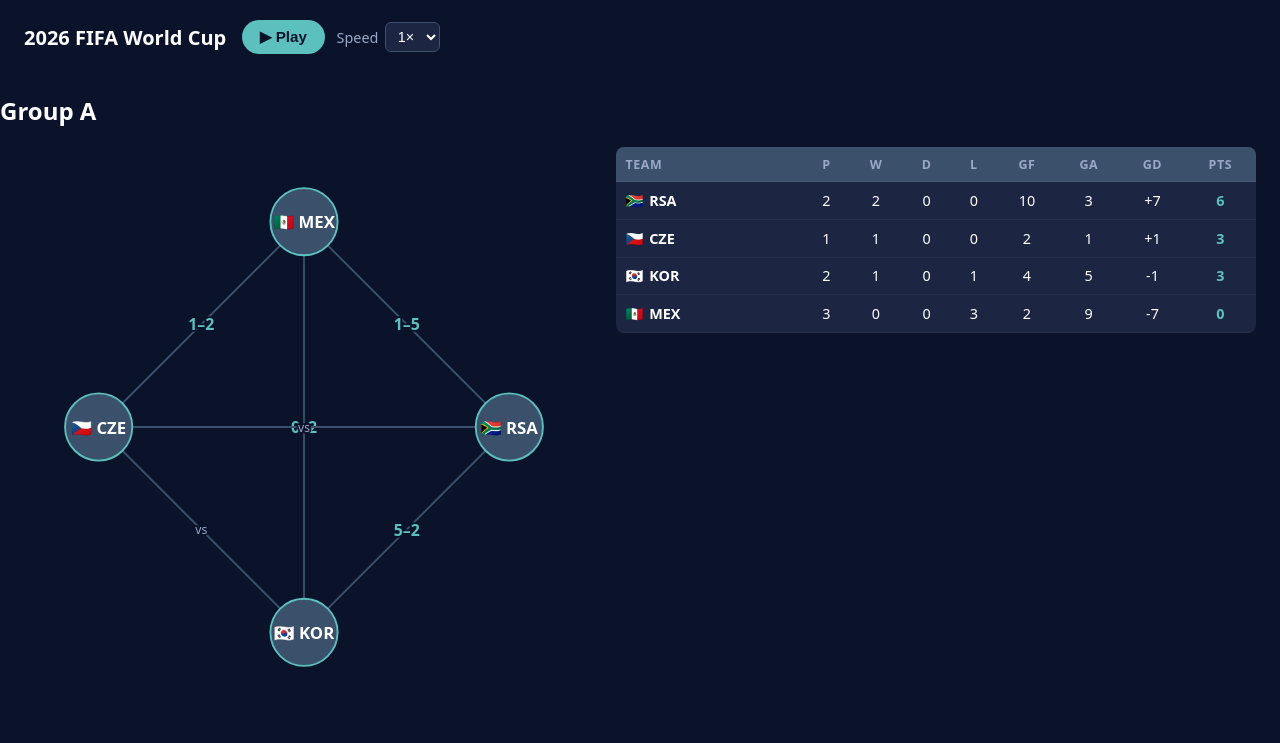
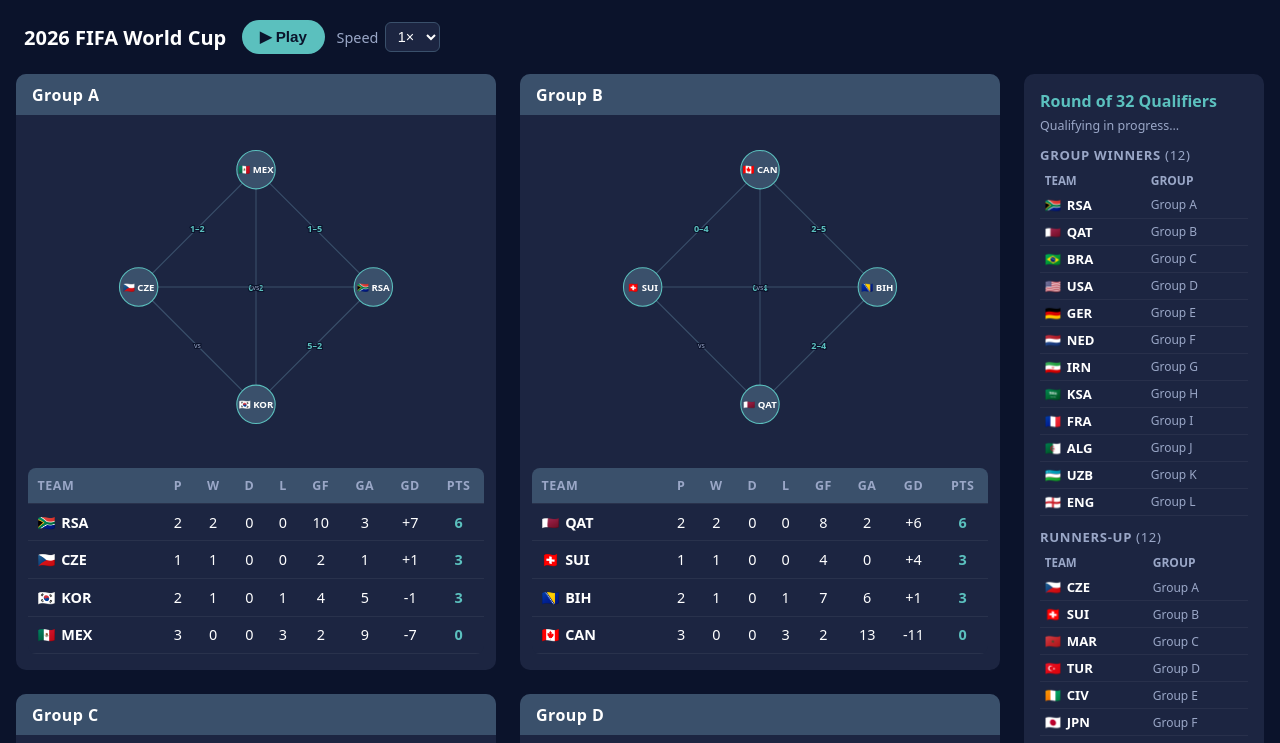
Before and after one commit to rodrigoluizs/world-cup-simulator, a website built with Vite: page index.html in a window 1280 px wide. Shown: the top 743 px of the page. Built offline with nearby package versions, Linux system fonts and the light colour scheme.

Commit message:
feat(style): add groups-grid layout and qualification sidebar styles

```diff
--- a/src/style.css
+++ b/src/style.css
@@ -210,3 +210,112 @@ body {
 .standing-row.qualified .col-pts {
   color: #7de8e6;
 }
+
+/* Tournament layout: groups grid + qualification sidebar */
+.tournament-layout {
+  display: flex;
+  align-items: flex-start;
+  gap: 1.5rem;
+  padding: 0 1rem 2rem;
+}
+
+.groups-grid {
+  flex: 1 1 0;
+  display: grid;
+  grid-template-columns: repeat(auto-fill, minmax(480px, 1fr));
+  gap: 1.5rem;
+}
+
+.group-panel {
+  background: var(--panel);
+  border-radius: 10px;
+  overflow: hidden;
+}
+
+.group-title {
+  font-size: 1rem;
+  font-weight: 700;
+  margin: 0;
+  padding: 0.6rem 1rem;
+  background: var(--node);
+  letter-spacing: 0.03em;
+}
+
+/* Override sim-layout padding inside group panels */
+.group-panel .sim-layout {
+  padding: 0.75rem 0.75rem 1rem;
+  gap: 1rem;
+}
+
+.group-panel .graph-container {
+  max-width: 320px;
+}
+
+/* Qualification sidebar */
+.qualification-aside {
+  flex: 0 0 240px;
+  min-width: 200px;
+  position: sticky;
+  top: 1rem;
+}
+
+.qualification-panel {
+  background: var(--panel);
+  border-radius: 10px;
+  padding: 1rem;
+}
+
+.qual-title {
+  font-size: 1rem;
+  font-weight: 700;
+  margin: 0 0 0.3rem;
+  color: var(--accent);
+}
+
+.qual-status {
+  font-size: 0.78rem;
+  color: var(--muted);
+  margin: 0 0 0.75rem;
+}
+
+.qual-section {
+  margin-top: 0.75rem;
+}
+
+.qual-section-title {
+  font-size: 0.82rem;
+  font-weight: 600;
+  text-transform: uppercase;
+  letter-spacing: 0.05em;
+  color: var(--muted);
+  margin: 0 0 0.3rem;
+}
+
+.qual-count {
+  font-weight: 400;
+  color: var(--muted);
+}
+
+.qualification-table {
+  width: 100%;
+  border-collapse: collapse;
+  font-size: 0.82rem;
+}
+
+.qualification-table th {
+  text-align: left;
+  color: var(--muted);
+  font-size: 0.72rem;
+  text-transform: uppercase;
+  padding: 0.2rem 0.3rem;
+}
+
+.qualification-table td {
+  padding: 0.25rem 0.3rem;
+  border-bottom: 1px solid rgba(255, 255, 255, 0.05);
+}
+
+.qualification-table .col-group {
+  color: var(--muted);
+  font-size: 0.75rem;
+}
```
